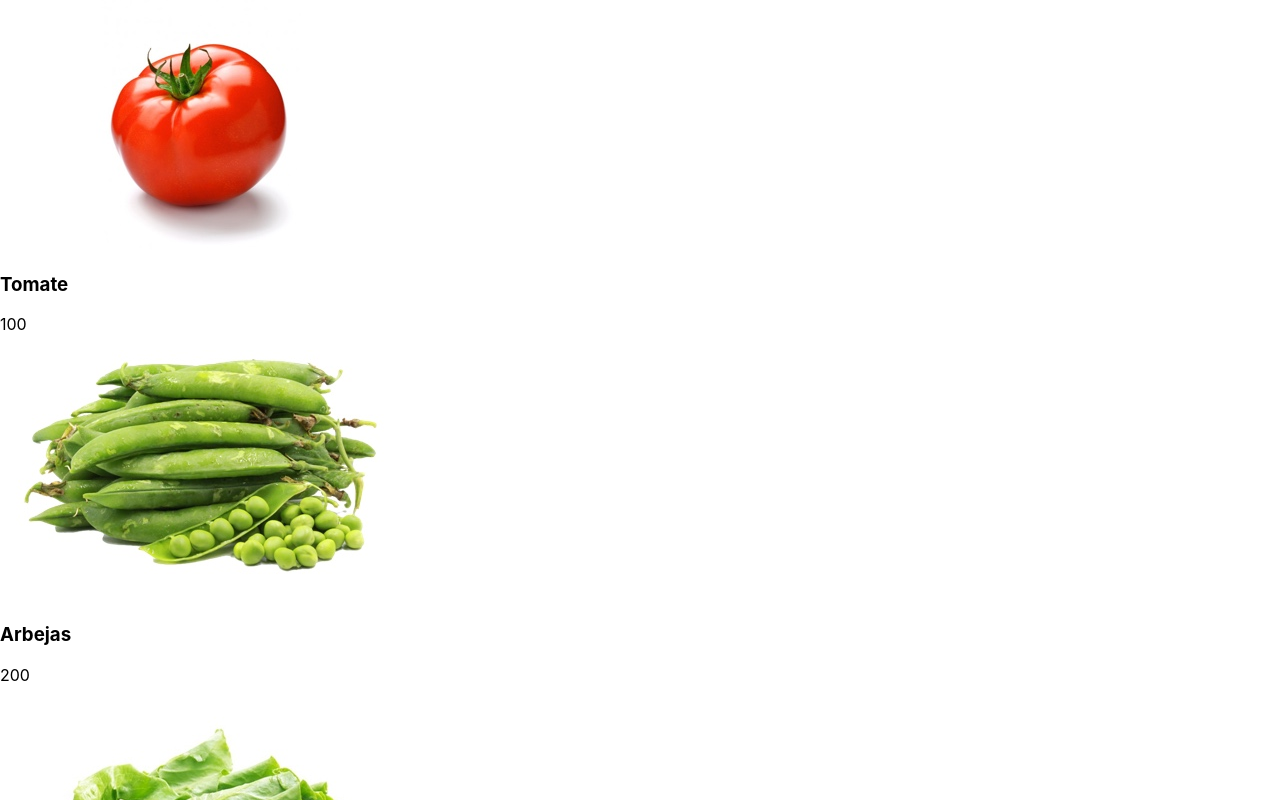
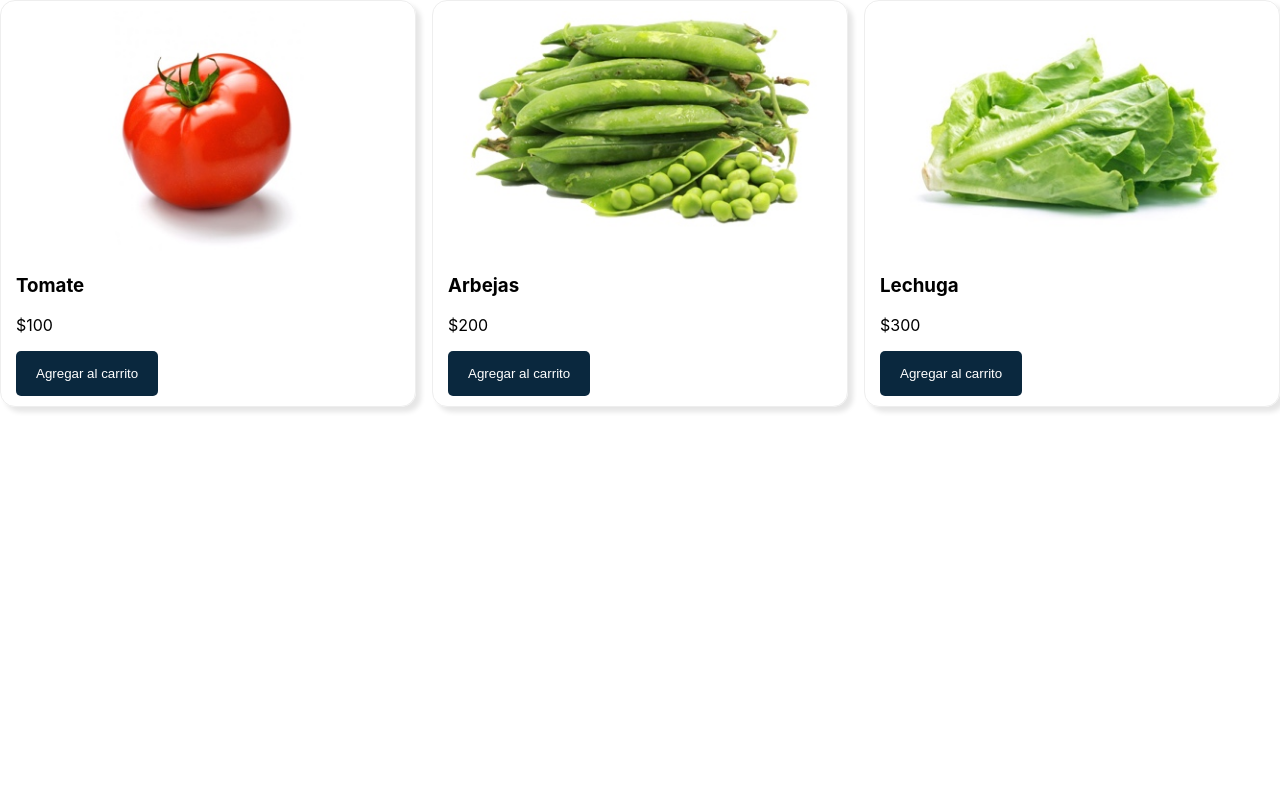
Before and after one commit to TonySauceda/react-carrito-de-compras, a React (Create React App) app: page / in a window 1280 px wide. Shown: the top 800 px of the page. Built offline with nearby package versions, Linux system fonts and the light colour scheme.

Commit message:
Agregar boton y estilos

```diff
--- /dev/null
+++ b/src/components/Button.js
@@ -0,0 +1,19 @@
+import { Component } from 'react'
+
+const styles = {
+	button: {
+		backgroundColor: '#0A283E',
+		color: '#fff',
+		padding: '15px 20px',
+		border: 'none',
+		borderRadius: '5px',
+		cursor: 'pointer',
+	},
+}
+class Button extends Component {
+	render() {
+		return <button style={styles.button} {...this.props} />
+	}
+}
+
+export default Button
--- a/src/components/Producto.js
+++ b/src/components/Producto.js
@@ -1,13 +1,28 @@
 import { Component } from 'react'
+import Button from './Button'
+
+const styles = {
+	product: {
+		border: 'solid 1px #eee',
+		boxShadow: '5px 5px 5px rgb(0,0,0,0.1)',
+		width: '30%',
+		padding: '10px 15px',
+		borderRadius: '15px',
+	},
+	img: {
+		width: '100%',
+	},
+}
 
 class Producto extends Component {
 	render() {
-		const { product } = this.props
+		const { product, addToCart } = this.props
 		return (
-			<div>
-				<img alt={product.name} src={product.img} />
+			<div style={styles.product}>
+				<img style={styles.img} alt={product.name} src={product.img} />
 				<h3>{product.name}</h3>
-				<p>{product.price}</p>
+				<p>${product.price}</p>
+				<Button onClick={() => addToCart(product)}>Agregar al carrito</Button>
 			</div>
 		)
 	}
--- a/src/components/Productos.js
+++ b/src/components/Productos.js
@@ -1,12 +1,19 @@
 import { Component } from 'react'
 import Producto from './Producto'
 
+const styles = {
+	products: {
+		display: 'flex',
+		flexDirection: 'row',
+		justifyContent: 'space-between',
+	},
+}
 class Productos extends Component {
 	render() {
 		const { products, addToCart } = this.props
 
 		return (
-			<div>
+			<div style={styles.products}>
 				{products.map((product) => (
 					<Producto addToCart={addToCart} key={product.name} product={product} />
 				))}
```
